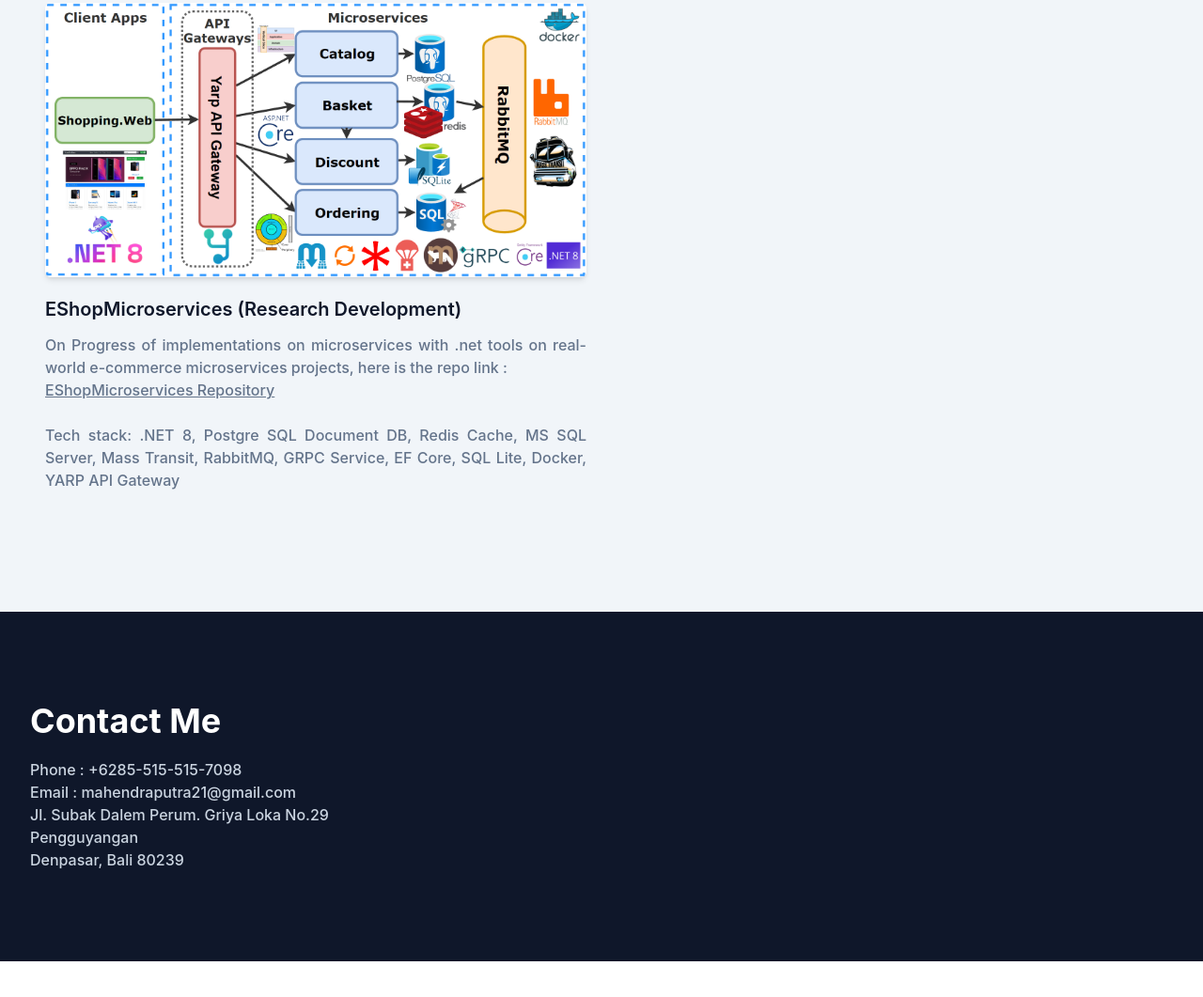
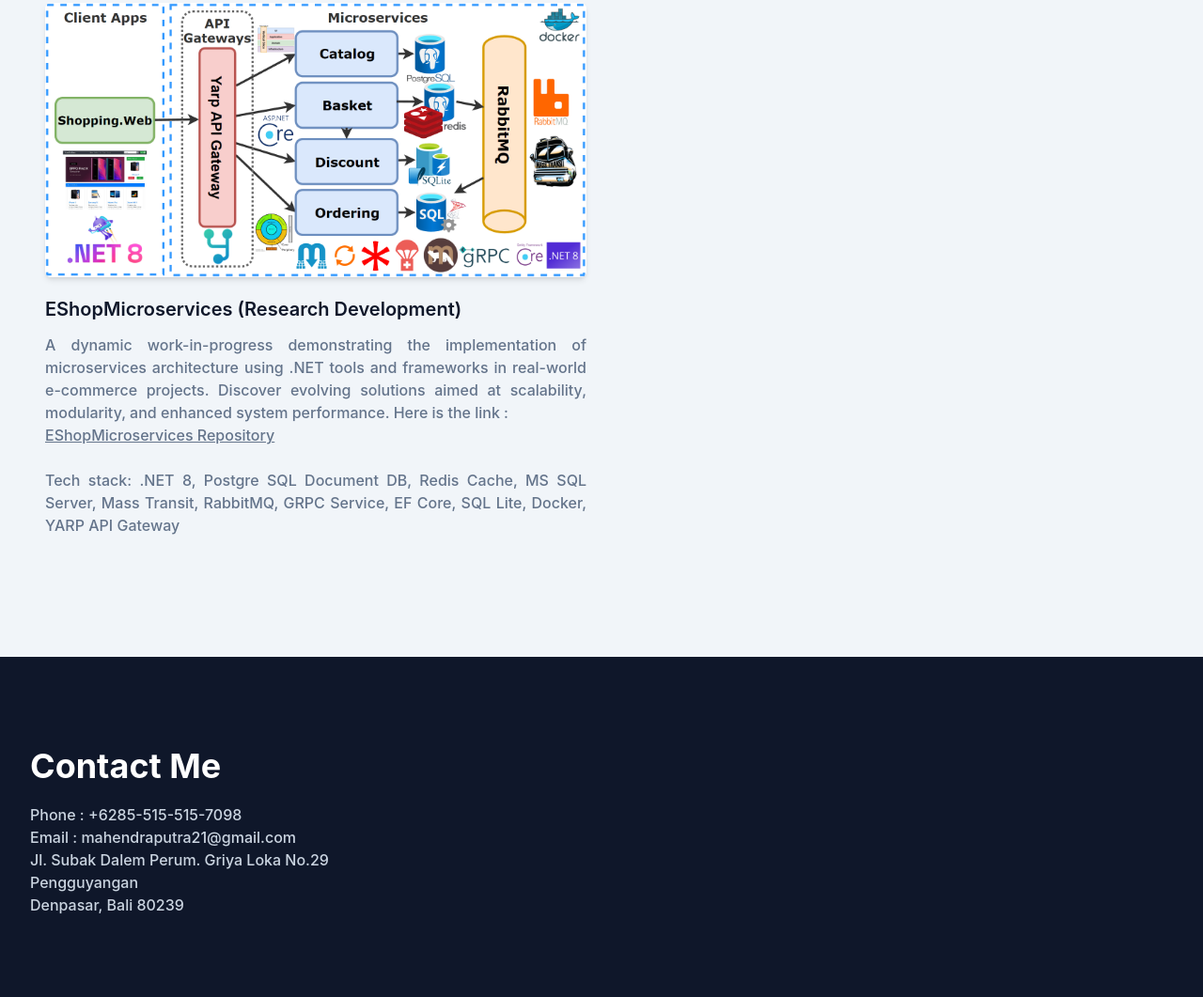
Before and after one commit to mahendraputra21/portofolio, a website: page index.html in a window 1280 px wide. Shown: the part 4063-5124 px from the top of the page at 94% size. Before the commit the page ends 5086 px from the top, so only its background shows below. Drawn offline with Linux system fonts and the light colour scheme.

Commit message:
update description on rnd

```diff
--- a/index.html
+++ b/index.html
@@ -352,8 +352,10 @@
               EShopMicroservices (Research Development)
             </h3>
             <p class="text-base font-medium text-secondary text-justify">
-              On Progress of implementations on microservices with .net tools on real-world e-commerce microservices projects,
-              here is the repo link :
+              A dynamic work-in-progress demonstrating the implementation of microservices architecture using .NET tools
+              and frameworks in real-world e-commerce projects.
+              Discover evolving solutions aimed at scalability, modularity, and enhanced system performance.
+              Here is the link :
               <br>
               <u>
                 <a href="https://github.com/mahendraputra21/EShopMicroservices" target="_blank">
```
